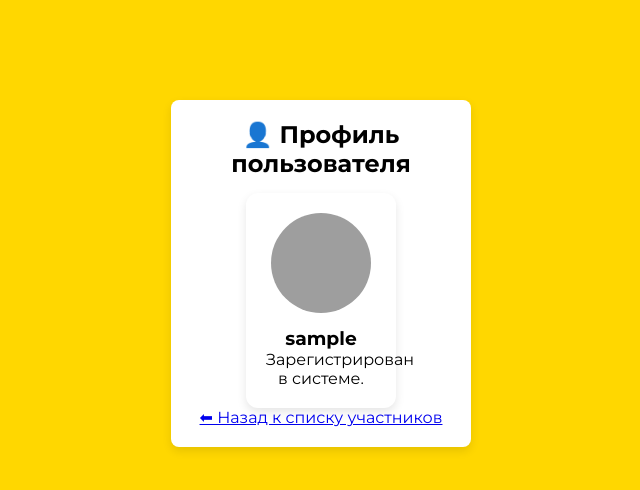
After one commit to geniusss96/MainSite, a Python web app: template тот не получился, но этот получиться!)/flask/templates/main-account/profile.html in a window 1280 px wide. The commit adds this page. Shown: the top 490 px of the page, without its empty margins (319-959 px from the left). Run offline with Jinja, Linux system fonts and the light colour scheme; the template is opened without the code that fills it: most values are stand-ins (such as "Sample title", 1, 10 or a date in 2020); grey boxes are pictures that could not be loaded.

Commit message:
666wwwwww

```diff
--- a/тот не получился, но этот получиться!)/flask/static/css/style.css
+++ b/тот не получился, но этот получиться!)/flask/static/css/style.css
@@ -602,6 +602,45 @@ img {
     background: #f0f0f0;
 }
 
+#userSearch {
+    width: 100%;
+    padding: 10px;
+    margin-bottom: 20px;
+    font-size: 16px;
+    border: 1px solid #ccc;
+    border-radius: 8px;
+}
+
+.user-grid {
+    display: flex;
+    flex-wrap: wrap;
+    gap: 20px;
+    justify-content: center;
+}
+
+.user-card {
+    background-color: #fff;
+    border-radius: 12px;
+    box-shadow: 0 4px 10px rgba(0,0,0,0.1);
+    padding: 20px;
+    text-align: center;
+    width: 150px;
+    transition: transform 0.2s;
+}
+
+.user-card:hover {
+    transform: translateY(-5px);
+}
+
+.user-card img {
+    border-radius: 50%;
+    width: 100px;
+    height: 100px;
+    object-fit: cover;
+    margin-bottom: 10px;
+}
+
+
 
 
 @media (max-width: 768px) {
--- /dev/null
+++ b/тот не получился, но этот получиться!)/flask/templates/main-account/profile.html
@@ -0,0 +1,20 @@
+<!DOCTYPE html>
+<html lang="ru">
+<head>
+    <meta charset="UTF-8">
+    <title>Профиль {{ username }}</title>
+    <link rel="stylesheet" href="{{ url_for('static', filename='css/style.css') }}">
+</head>
+<body>
+    <div class="form-container">
+        <h2>👤 Профиль пользователя</h2>
+        <div class="user-card" style="margin: 0 auto;">
+            <img src="https://i.pravatar.cc/150?u={{ username }}" alt="Avatar">
+            <h3>{{ username }}</h3>
+            <p>Зарегистрирован в системе.</p>
+        </div>
+        <a href="/users">⬅ Назад к списку участников</a>
+
+    </div>
+</body>
+</html>
```
Also changed, not shown: тот не получился, но этот получиться!)/flask/app.py (+12 -2 lines), тот не получился, но этот получиться!)/flask/templates/main-account/register.html (added, +20 -0 lines), тот не получился, но этот получиться!)/flask/templates/main-account/users.html (added, +40 -0 lines), тот не получился, но этот получиться!)/flask/templates/main-account/login.html (renamed from тот не получился, но этот получиться!)/flask/templates/login.html).
